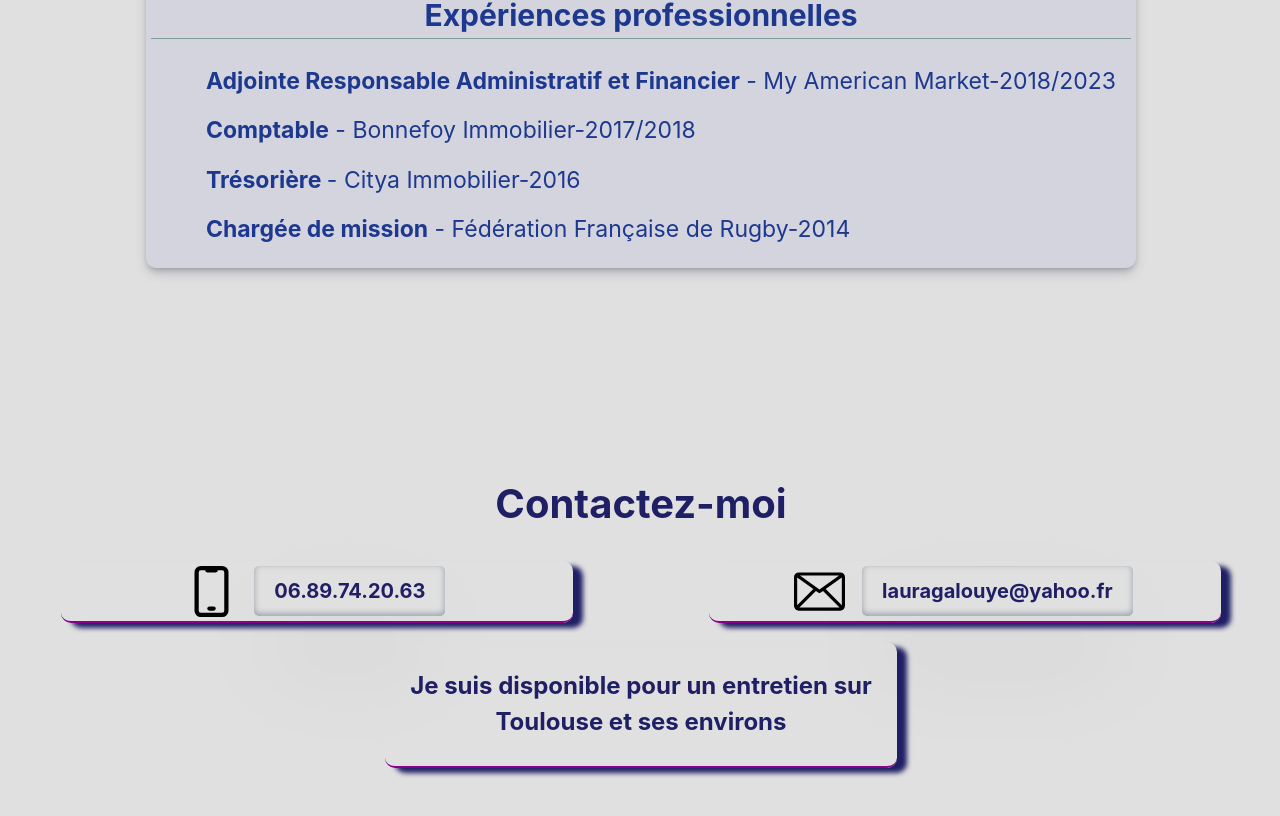
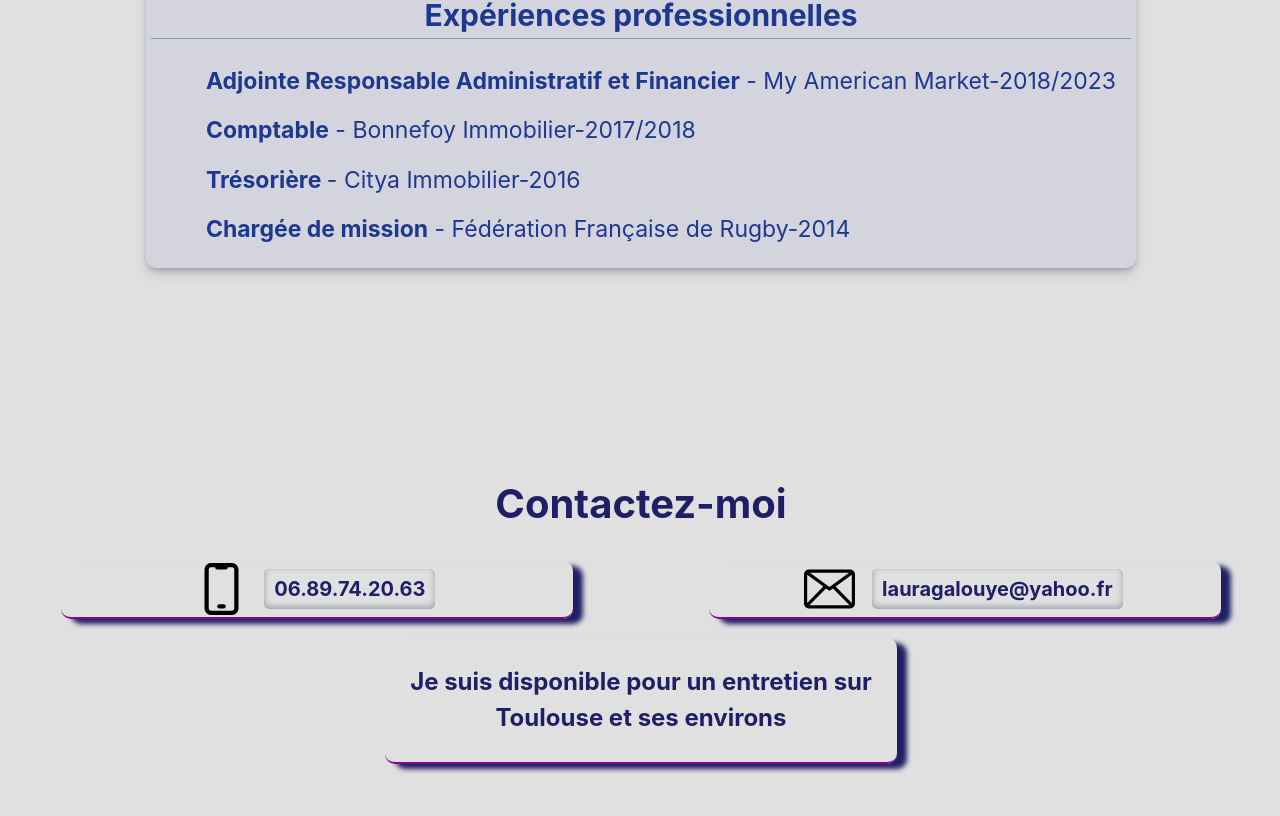
Before and after one commit to LauraGalouye/resume, a React (Vite) app: page / in a window 1280 px wide. Shown: the part 4541-5357 px from the top of the page. Built offline with nearby package versions, Linux system fonts and the light colour scheme.

Commit message:
contact correction

```diff
--- a/src/components/CallButton/CallButton.scss
+++ b/src/components/CallButton/CallButton.scss
@@ -6,7 +6,7 @@
   text-decoration: none;
   font-weight: bold;
   font-size: 20px;
-  padding: 10px 20px;
+  padding: 5px 10px;
   border-radius: 5px;
   box-shadow: rgba(50, 50, 93, 0.25) 0px 50px 100px -20px, rgba(0, 0, 0, 0.3) 0px 30px 60px -30px, rgba(10, 37, 64, 0.35) 0px -2px 6px 0px inset;
   cursor: pointer;
--- a/src/components/EmailLink/EmailLink.scss
+++ b/src/components/EmailLink/EmailLink.scss
@@ -6,7 +6,7 @@
   text-decoration: none;
   font-weight: bold;
   font-size: 20px;
-  padding: 10px 20px;
+  padding: 5px 10px;
   border-radius: 5px;
   box-shadow: rgba(50, 50, 93, 0.25) 0px 50px 100px -20px, rgba(0, 0, 0, 0.3) 0px 30px 60px -30px, rgba(10, 37, 64, 0.35) 0px -2px 6px 0px inset;
   cursor: pointer;
```
